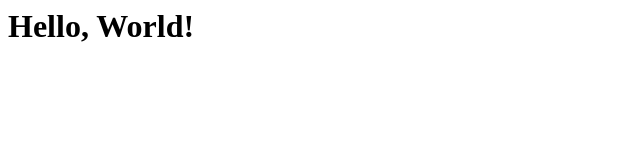
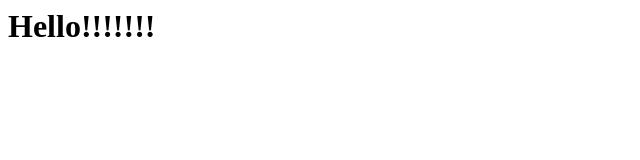
Before and after one commit to thisisme1111/thisisme1111.github.io, a plain HTML site: page index.html in a window 1280 px wide. Shown: the whole page, without its empty margins (0-640 px from the left). Drawn offline with Linux system fonts and the light colour scheme.

Commit message:
Initial commit

```diff
--- a/index.html
+++ b/index.html
@@ -1 +1,3 @@
-<h1>Hello, World!</h1>
+<h1>
+<span>Hello!!!!!!!</span>
+</h1>
```
